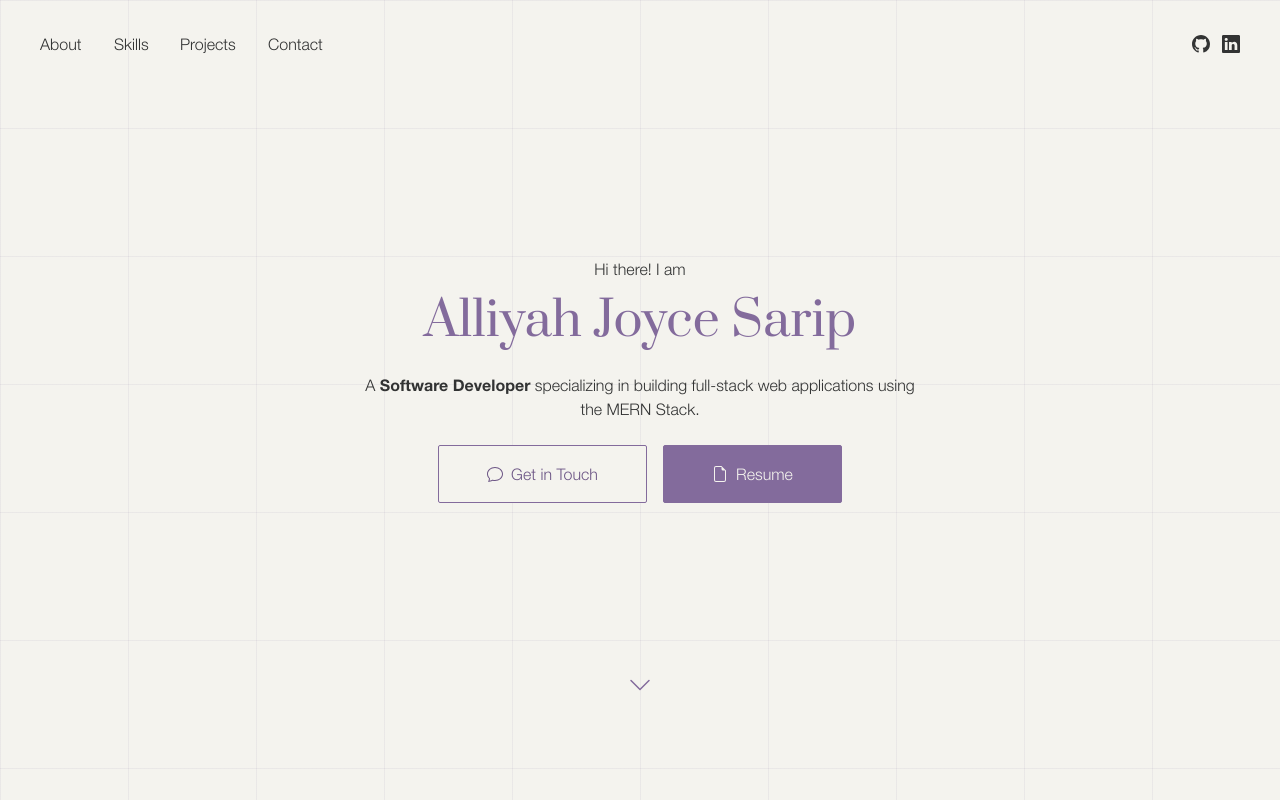
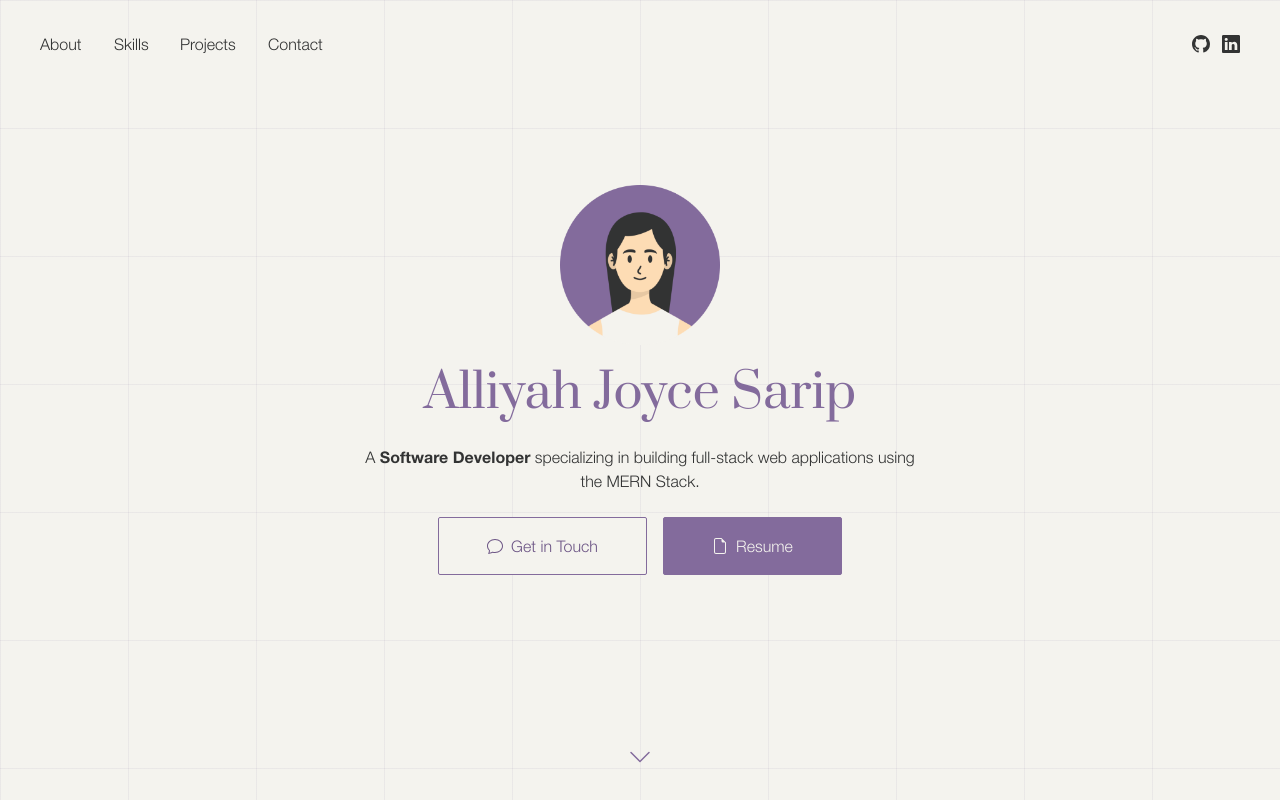
Before and after one commit to alliyah95/portfolio, a Next.js app: page / in a window 1280 px wide. Shown: the top 800 px of the page. Built offline with nearby package versions, Linux system fonts and the light colour scheme.

Commit message:
style: add female avatar on hero section

```diff
--- a/src/components/sections/hero.tsx
+++ b/src/components/sections/hero.tsx
@@ -1,6 +1,7 @@
 "use client";
 
 import React from "react";
+import Image from "next/image";
 import { BsChat, BsFileEarmark, BsChevronDown } from "react-icons/bs";
 import { Fade, JackInTheBox } from "react-awesome-reveal";
 import { Button } from "@/components/ui";
@@ -15,10 +16,18 @@ const Hero = () => {
             <GridBackground />
             <div className="container text-center">
                 <div className="hero-info-container">
-                    <Fade triggerOnce={true} duration={300}>
-                        <p className="mb-3 md:mb-4 2xl:mb-6 2xl:text-xl">
-                            Hi there! I am{" "}
-                        </p>
+                    <Fade
+                        triggerOnce={true}
+                        duration={300}
+                        className="flex justify-center"
+                    >
+                        <Image
+                            src="/images/hero-avatar.png"
+                            width={400}
+                            height={400}
+                            alt="A woman with long black hair wearing a white top."
+                            className="h-40 w-auto mb-6 2xl:h-60 2xl:mb-10"
+                        />
                     </Fade>
 
                     <Fade triggerOnce={true} delay={300} duration={700}>
```
Also changed, not shown: public/images/hero-avatar.png (added).
